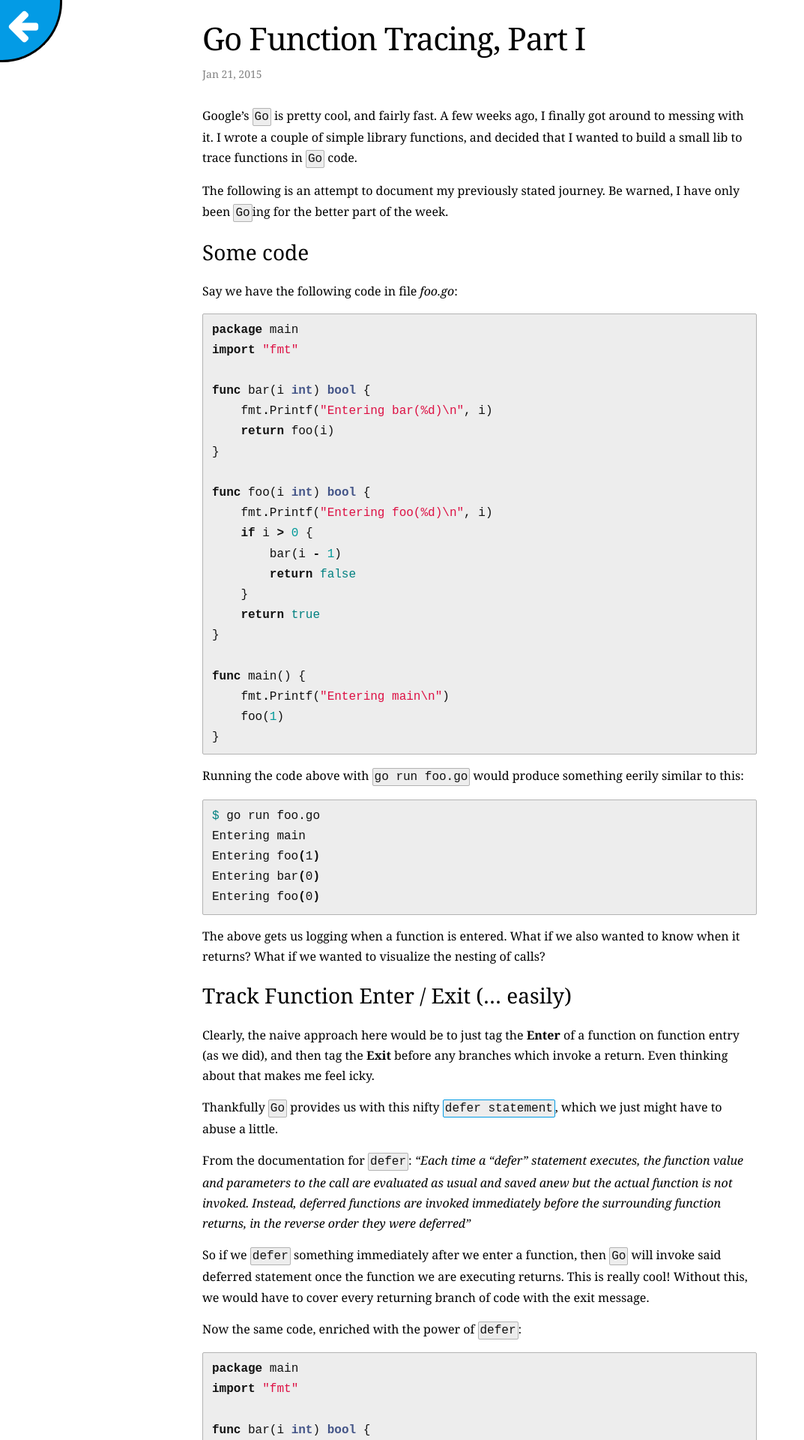
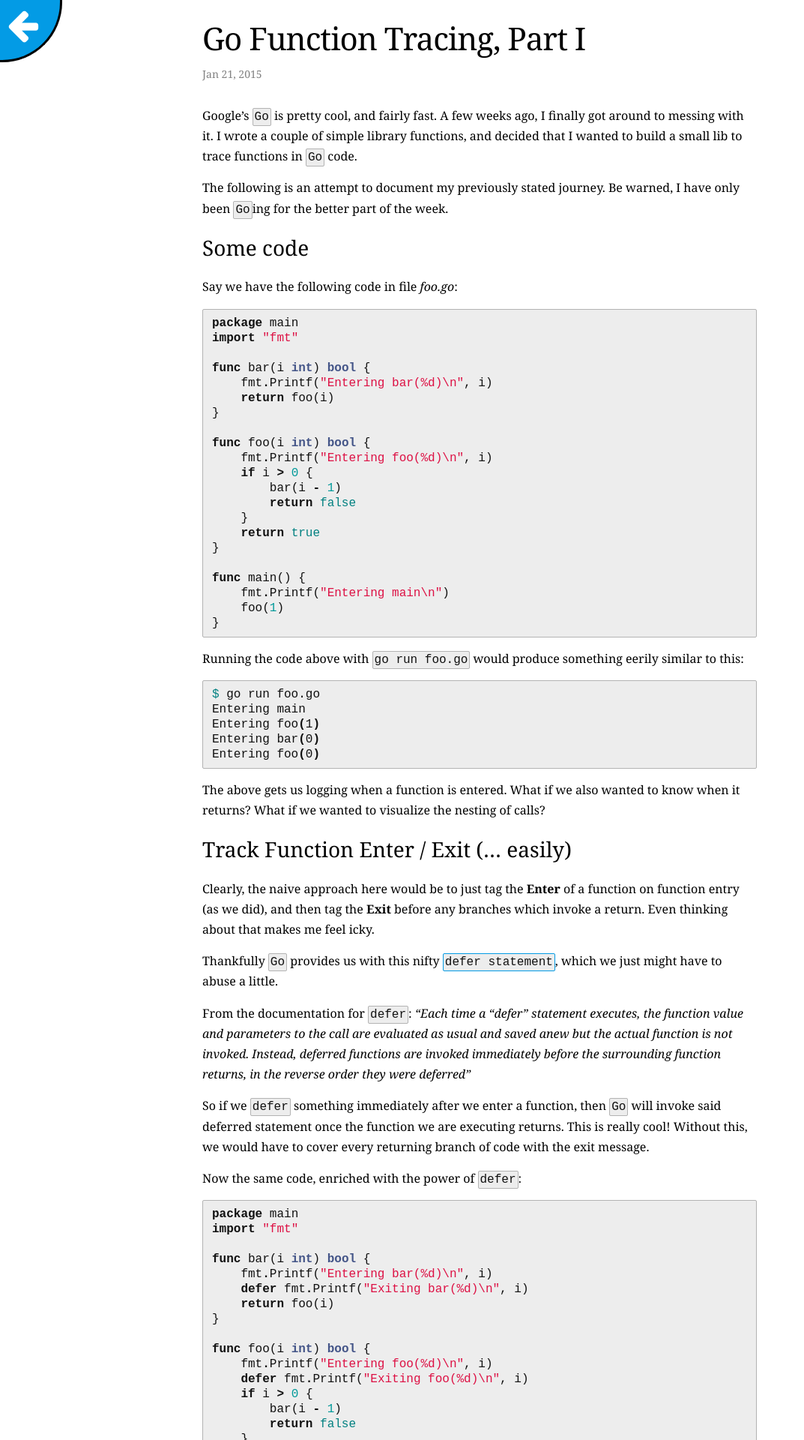
Before and after one commit to sabhiram/sabhiram.github.io, a Jekyll site: the page built from _posts/2015-01-21-golang_trace_fns_part_1.md, in a window 1280 px wide. Shown: the top 1920 px of the page at 75% size, without its empty margins (0-1073 px from the left). Built offline with Jekyll 4.4.1, drawn with Linux system fonts in a browser that asks for light colours; nearby versions of some CDN libraries.

Commit message:
add code specific line height, add home button from default page layout

```diff
--- a/_layouts/default.html
+++ b/_layouts/default.html
@@ -6,6 +6,11 @@
   <body>
 
     {% include header.html %}
+
+    <a class = "sab-page-back"
+       href = "/">
+        <i class = "fa fa-3x fa-home"></i>
+    </a>
 
     <div class="page-content">
       <div class="wrapper">
--- a/_sass/_base.scss
+++ b/_sass/_base.scss
@@ -159,6 +159,8 @@
     letter-spacing: -1px;
     font-style: italic;
 
+    line-height: $code-line-height;
+
     > :last-child {
         margin-bottom: 0;
     }
@@ -176,6 +178,7 @@
     border-radius: 2px;
     background-color: $sab-code-color;
     color: $sab-code-text-color;
+    line-height: $code-line-height;
 }
 
 code {
--- a/css/main.scss
+++ b/css/main.scss
@@ -11,6 +11,7 @@
 $base-font-size:   16px;
 $small-font-size:  $base-font-size * 0.875;
 $base-line-height: 1.7;
+$code-line-height: 1.25;
 
 $spacing-unit:     30px;
 
```
